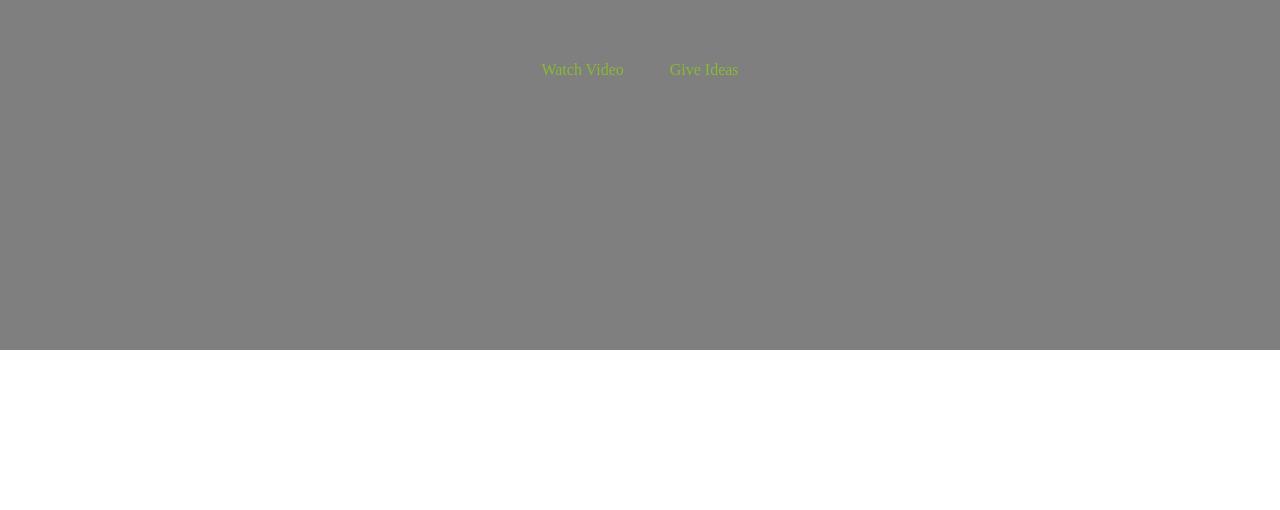
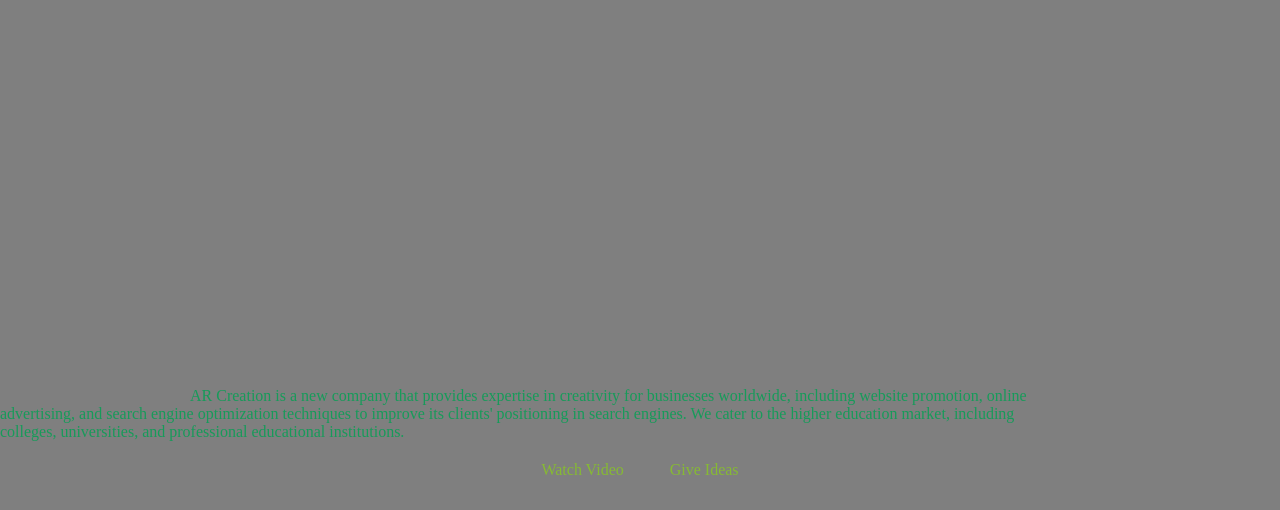
Before and after one commit to Ashish-Ranjan-220/Assignment-1, a plain HTML site: page index.html in a window 1280 px wide. Shown: the part 450-960 px from the top of the page. Before the commit the page ends 800 px from the top, so only its background shows below. Drawn offline with Linux system fonts and the light colour scheme; files that its build step writes are made by us from their sources.

Commit message:
Add files via upload

```diff
--- a/index.html
+++ b/index.html
@@ -22,6 +22,8 @@
 			<a href="#" class="btn">Watch Video</a>
 			<a href="#" class="btn">Give Ideas</a>
 		</div>
+		<div class="p">
+			<p style="font-family: Colonna MT">AR Creation is a new company that provides expertise in creativity for businesses worldwide, including website promotion, online advertising, and search engine optimization techniques to improve its clients' positioning in search engines. We cater to the higher education market, including colleges, universities, and professional educational institutions.</p>
 	</header>
 </body>
 </html>
--- a/style.css
+++ b/style.css
@@ -5,7 +5,7 @@
 }
 header{
 	background-image:linear-gradient(rgba(0,0,0,0.5),rgba(0,0,0,0.5)), url(../Website.jpg);
-	height: 100vh;
+	height: 120vh;
 	background-size: cover;
 	background-position: center;
 }
@@ -50,7 +50,7 @@ ul li.active a{
 
 .title{
 	position: absolute;
-	top: 50%;
+	top: 20%;
 	left: 50%;
 	transform: translate(-50%,-50%);
 }
@@ -60,7 +60,7 @@ ul li.active a{
 }
 .button{
 	position: absolute;
-	top: 65%;
+	top: 115%;
 	left: 50%;
 	transform: translate(-50%,-50%);
 }
@@ -76,3 +76,11 @@ ul li.active a{
 	background-color: #581845;
 	color: #6F7762;
 }
+.p{
+	position: relative;
+	text-decoration: none;
+	color: #179B5A;
+	top: 90%;
+	left: 50%;
+	transform: translate(-50%,-50%);
+}
```
